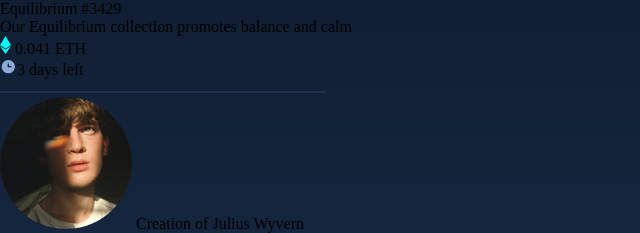
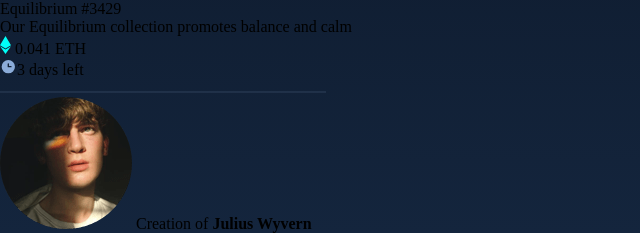
Before and after one commit to Skarzyll/Projeto-Componente-Cartao-NFT-de-Pre-visualizacao, a plain HTML site: page index.html in a window 1280 px wide. Shown: the part 608-841 px from the top of the page, 0-640 px from the left. Drawn offline with Linux system fonts and the light colour scheme.

Commit message:
Correções html

```diff
--- a/index.html
+++ b/index.html
@@ -25,7 +25,7 @@
             <path d="M0 1H326" stroke="#2F415B"/>
         </svg>
 
-        <p class="phover" id=""><img src="images/image-avatar.png" alt="Avatar image"> Creation of <stronge>Julius Wyvern</stronge></p>
+        <p class="phover" id=""><img src="images/image-avatar.png" alt="Avatar image"> Creation of <strong>Julius Wyvern</strong></p>
 
     </main>
 </body>
```
